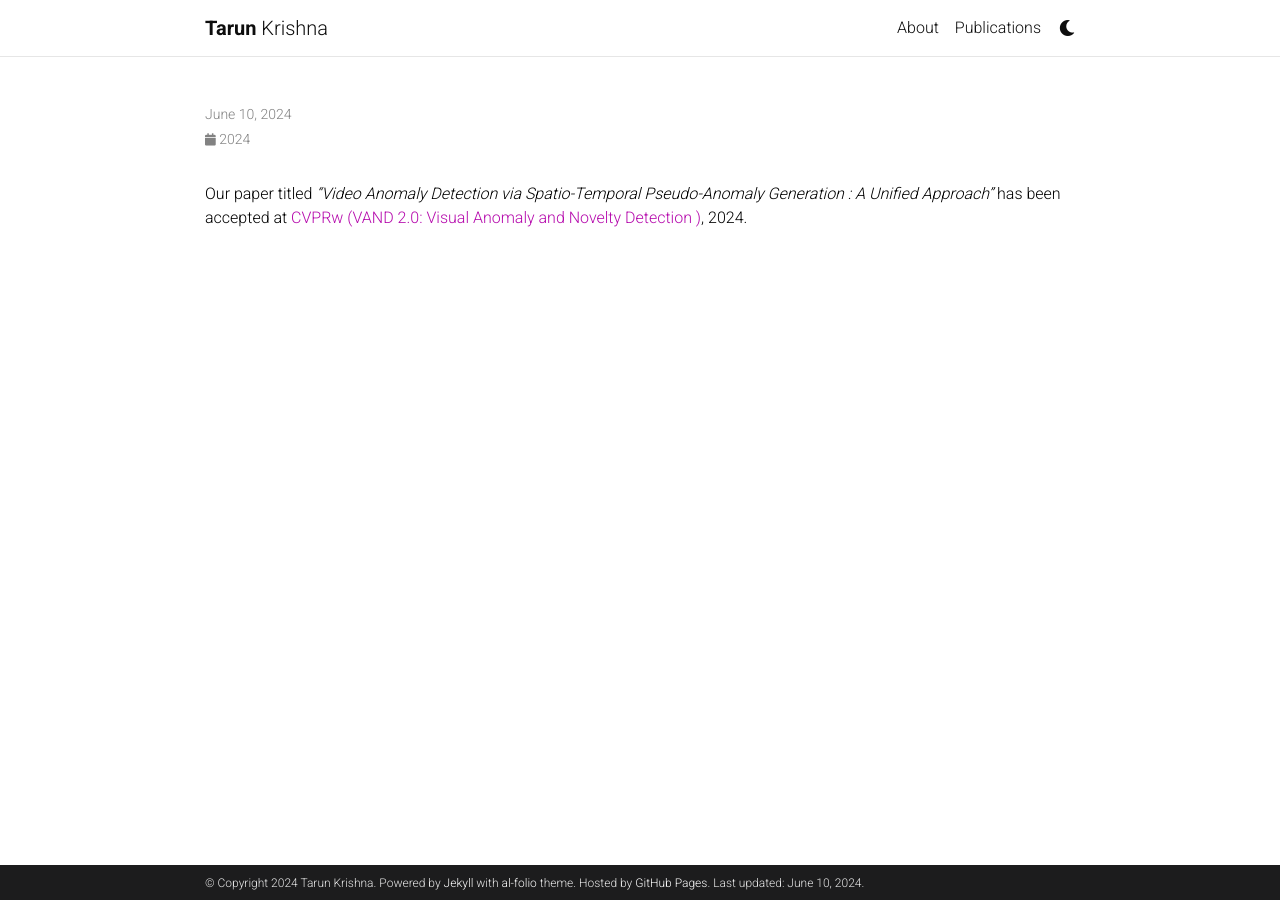
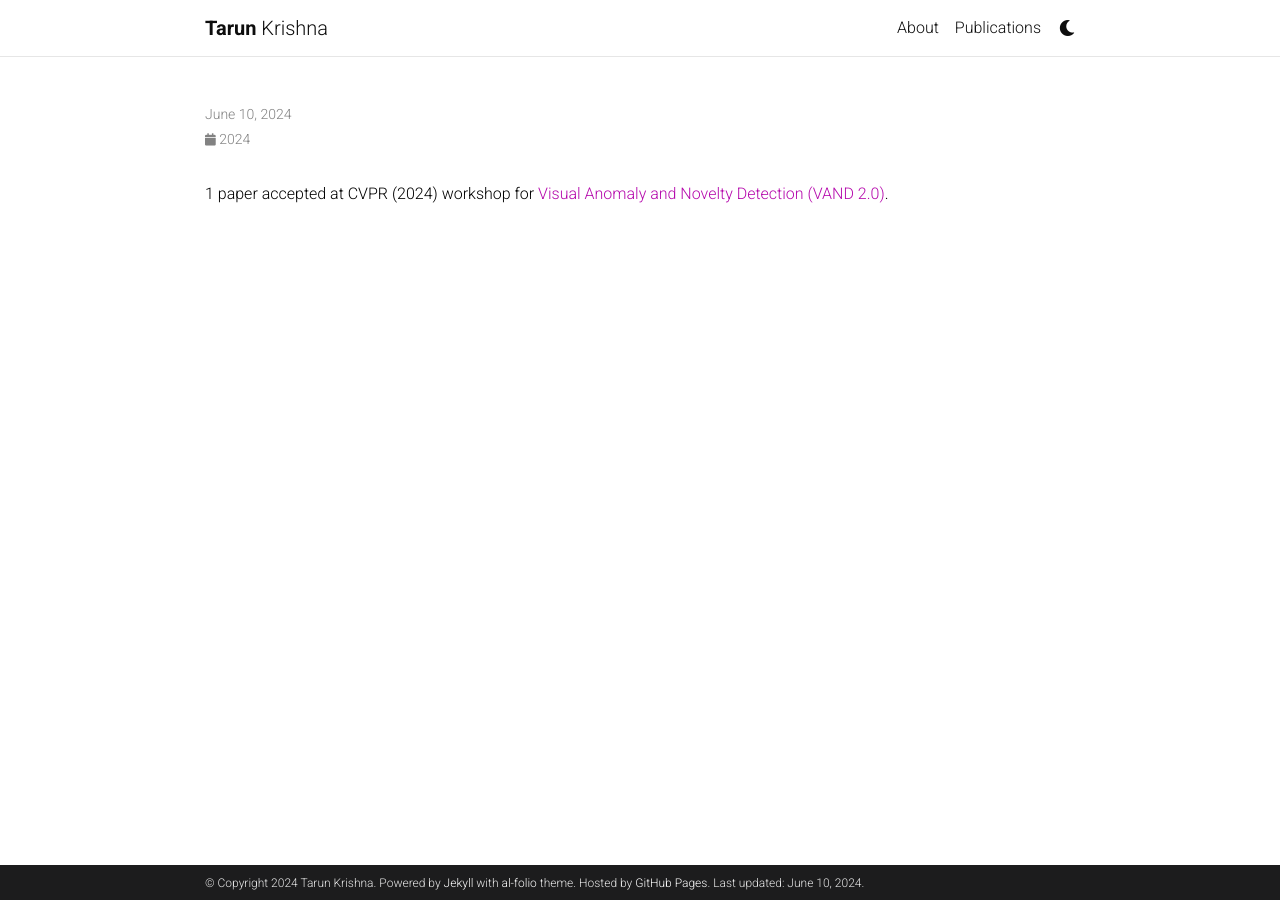
Before and after one commit to KrishnaTarun/KrishnaTarun.github.io, a Jekyll site: the page built from _news/cvprw.md, in a window 1280 px wide. Built offline with Jekyll 4.4.1, drawn with Linux system fonts in a browser that asks for light colours; comment, search, counter and statistics services are not loaded; a style sheet for code colours, icons or effects is not loaded.

Commit message:
cvprw update

```diff
--- a/_bibliography/papers.bib
+++ b/_bibliography/papers.bib
@@ -1,7 +1,7 @@
 ---
 ---
 @InProceedings{Rai_2024_CVPR,
-    abbr={CVPRw}
+    abbr={CVPRw},
     author    = {Rai, Ayush K. and Krishna, Tarun and Hu, Feiyan and Drimbarean, Alexandru and Mcguinness, Kevin and Smeaton, Alan F. and O'connor, Noel E.},
     title     = {Video Anomaly Detection via Spatio-Temporal Pseudo-Anomaly Generation : A Unified Approach},
     booktitle = {Proceedings of the IEEE/CVF Conference on Computer Vision and Pattern Recognition (CVPR) Workshops},
--- a/_news/cvprw.md
+++ b/_news/cvprw.md
@@ -4,5 +4,5 @@ date: 2024-06-10 22:49:00-0400
 inline: true
 ---
 
-Our paper titled *"Video Anomaly Detection via Spatio-Temporal Pseudo-Anomaly Generation : A Unified Approach"* has been accepted at [CVPRw (VAND 2.0: Visual Anomaly and Novelty Detection
-)](https://sites.google.com/view/vand-2-0-cvpr-2024/home), 2024.
+1 paper accepted at CVPR (2024) workshop  for [Visual Anomaly and Novelty Detection
+(VAND 2.0)](https://sites.google.com/view/vand-2-0-cvpr-2024/home).
```
